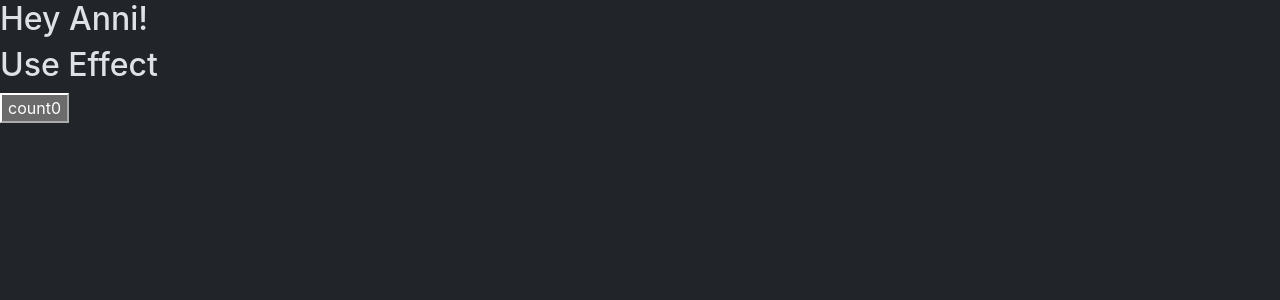
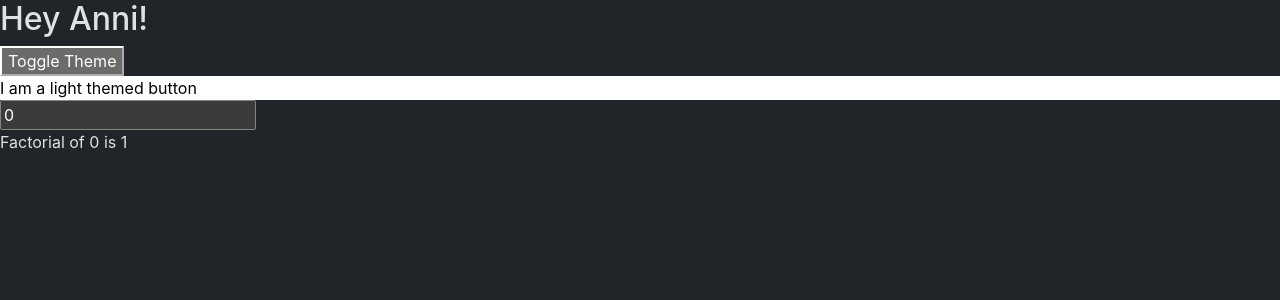
Before and after one commit to anni-x1/Practice_react, a React (Create React App) app: page / in a window 1280 px wide. Shown: the top 300 px of the page. Built offline with nearby package versions, Linux system fonts and the light colour scheme.

Commit message:
some new Hooks

```diff
--- a/src/App.js
+++ b/src/App.js
@@ -1,13 +1,33 @@
-import React from "react";
+import React,{useState} from "react";
+import ThemeContext from "./Context/ThemeContext";
+import ThemeButton from "./Components/ThemeButton";
+import UseMemo from "./Components/UseMemo";
+// import  UseCallback from "./Components/UseCallback";
+// import UseReducer from "./Components/UseReducer";
+// import Forms from "./Components/Forms"
 // import UseState from "./Components/UseState";
-import UseEffect from "./Components/UseEffect";
+// import UseEffect from "./Components/UseEffect";
+
+
 export default function App()
 {
+  const [theme, setTheme] = useState('light');
+
+  const toggleTheme = () => {
+    setTheme((prevTheme)=>
+      prevTheme === 'light' ? 'dark' : 'light');
+  };
   return(
-    <>
+    <ThemeContext.Provider  value={theme}>
       <h2>Hey Anni!</h2>
       {/* <UseState/> */}
-      <UseEffect/>
-    </>
+      {/* <UseEffect/> */}
+      {/* <Forms/> */}
+      <button onClick={toggleTheme}>Toggle Theme</button>
+      <ThemeButton/>
+      {/* <UseReducer/> */}
+      {/* <UseCallback/> */}
+      <UseMemo/>
+    </ThemeContext.Provider>
   )
 }
--- /dev/null
+++ b/src/Components/Forms.js
@@ -0,0 +1,84 @@
+import React,{useRef} from 'react'
+
+export default function Forms() {
+    const inputRef = useRef(null);
+
+    const focusInput = () => {
+      inputRef.current.focus(); // Directly accesses the DOM element and focuses it
+    };
+    return (
+        <>
+            <div class="input-group mb-3">
+                <span class="input-group-text" id="basic-addon1">@</span>
+                <input ref={inputRef}  onpretype="text" class="form-control" placeholder="Username" aria-label="Username" aria-describedby="basic-addon1"/>
+                <button onClick={focusInput}>Swwwwu</button>
+            </div>
+
+            <div class="input-group mb-3">
+                <input type="text" class="form-control" placeholder="Recipient's username" aria-label="Recipient's username" aria-describedby="basic-addon2"/>
+                    <span class="input-group-text" id="basic-addon2">@example.com</span>
+            </div>
+
+            <div class="mb-3">
+                <label for="basic-url" class="form-label">Your vanity URL</label>
+                <div class="input-group">
+                    <span class="input-group-text" id="basic-addon3">https://example.com/users/</span>
+                    <input type="text" class="form-control" id="basic-url" aria-describedby="basic-addon3 basic-addon4"/>
+                </div>
+                <div class="form-text" id="basic-addon4">Example help text goes outside the input group.</div>
+            </div>
+
+            <div class="input-group mb-3">
+                <span class="input-group-text">$</span>
+                <input type="text" class="form-control" aria-label="Amount (to the nearest dollar)"/>
+                    <span class="input-group-text">.00</span>
+            </div>
+
+            <div class="input-group mb-3">
+                <input type="text" class="form-control" placeholder="Username" aria-label="Username"/>
+                    <span class="input-group-text">@</span>
+                    <input type="text" class="form-control" placeholder="Server" aria-label="Server"/>
+                    </div>
+
+                    <div class="input-group">
+                        <span class="input-group-text">With textarea</span>
+                        <textarea class="form-control" aria-label="With textarea"></textarea>
+                    </div>
+            </>
+            )
+}
+// import React, { useRef } from 'react';
+
+// function FocusInput() {
+//   const inputRef = useRef(null);
+
+//   const focusInput = () => {
+//     inputRef.current.focus(); // Directly accesses the DOM element and focuses it
+//   };
+
+//   return (
+//     <div>
+//       <input ref={inputRef} type="text" />
+//       <button onClick={focusInput}>Focus the input</button>
+//     </div>
+//   );
+// }
+
+// export default FocusInput;
+//========================================================================
+// import React, { useRef, useEffect } from 'react'
+
+// export default function Forms() {
+//     const inputRef = useRef(null);
+//     // useEffect(() => {
+//     //     // Focus the input field when the component mounts
+//     //     inputRef.current.focus();
+//     // }, []);
+
+//     return (
+//         <div>
+//             <input ref={inputRef} />;
+//             <button onClick={()=>inputRef.current.focus()}>Focus the input</button>
+//     </div>
+//   )
+// }
--- /dev/null
+++ b/src/Components/ThemeButton.js
@@ -0,0 +1,14 @@
+import React, { useContext } from 'react';
+import ThemeContext from '/home/anni/Desktop/Practice_react/src/Context/ThemeContext';
+
+function ThemeButton() {
+  const theme = useContext(ThemeContext);
+
+  return (
+    <div style={{ background: theme === 'light' ? '#fff' : '#333', color: theme === 'light' ? '#000' : '#fff' }}>
+      I am a {theme} themed button
+    </div>
+  );
+}
+
+export default ThemeButton;
--- /dev/null
+++ b/src/Components/UseCallback.js
@@ -0,0 +1,29 @@
+import React, { useState, useCallback } from 'react';
+
+// Child component
+const Child = ({ onButtonClick }) => {
+  console.log('Child rendered');
+  return <button onClick={onButtonClick}>Click me</button>;
+};
+
+// Parent component
+const Parent = () => {
+  const [count, setCount] = useState(0);
+
+  // useCallback ensures handleClick is only recreated when `count` changes
+  const handleClick = useCallback(() => {
+    console.log('Button clicked');
+  }, []); // Empty dependency array means this function does not change
+
+  console.log('Parent rendered');
+
+  return (
+    <div>
+      <h1>Count: {count}</h1>
+      <button onClick={() => setCount(count + 1)}>Increment</button>
+      <Child onButtonClick={handleClick} />
+    </div>
+  );
+};
+
+export default Parent;
--- /dev/null
+++ b/src/Components/UseMemo.js
@@ -0,0 +1,34 @@
+import React, { useState, useMemo } from 'react';
+
+const ExpensiveComponent = ({ number }) => {
+  // Expensive calculation
+  const computeFactorial = (num) => {
+    let result = 1;
+    for (let i = 1; i <= num; i++) {
+      result *= i;
+    }
+    return result;
+  };
+
+  // Use useMemo to avoid recalculating unless `number` changes
+  const factorial = useMemo(() => computeFactorial(number), [number]);
+
+  return <div>Factorial of {number} is {factorial}</div>;
+};
+
+const ParentComponent = () => {
+  const [number, setNumber] = useState(0);
+
+  return (
+    <div>
+      <input
+        type="number"
+        value={number}
+        onChange={(e) => setNumber(Number(e.target.value))}
+      />
+      <ExpensiveComponent number={number} />
+    </div>
+  );
+};
+
+export default ParentComponent;
--- /dev/null
+++ b/src/Components/UseReducer.js
@@ -0,0 +1,25 @@
+import React, { useReducer } from 'react'
+
+export default function UseReducer() {
+    let initialState = {count:0};
+    const [state,dispatch] = useReducer(counterReducer,initialState);
+    function counterReducer(state,action)
+    {
+        switch (action.type) {
+            case 'increment':
+                return {count : state.count+1}
+            case 'decrement':
+                return {count : state.count-1}
+
+            default:
+                break;
+        }
+    }
+  return (
+    <div>
+      <h2>{state.count}</h2>
+      <button className='btn btn-primary' onClick={()=>dispatch({type : 'increment'})}>increment</button>
+      <button className='btn btn-primary mx-2' onClick={()=>dispatch({type : 'decrement'})}>decrement</button>
+    </div>
+  )
+}
--- /dev/null
+++ b/src/Context/ThemeContext.js
@@ -0,0 +1,5 @@
+import { createContext } from 'react';
+
+const ThemeContext = createContext(); // Create a context with default value 'light'
+
+export default ThemeContext;
```
